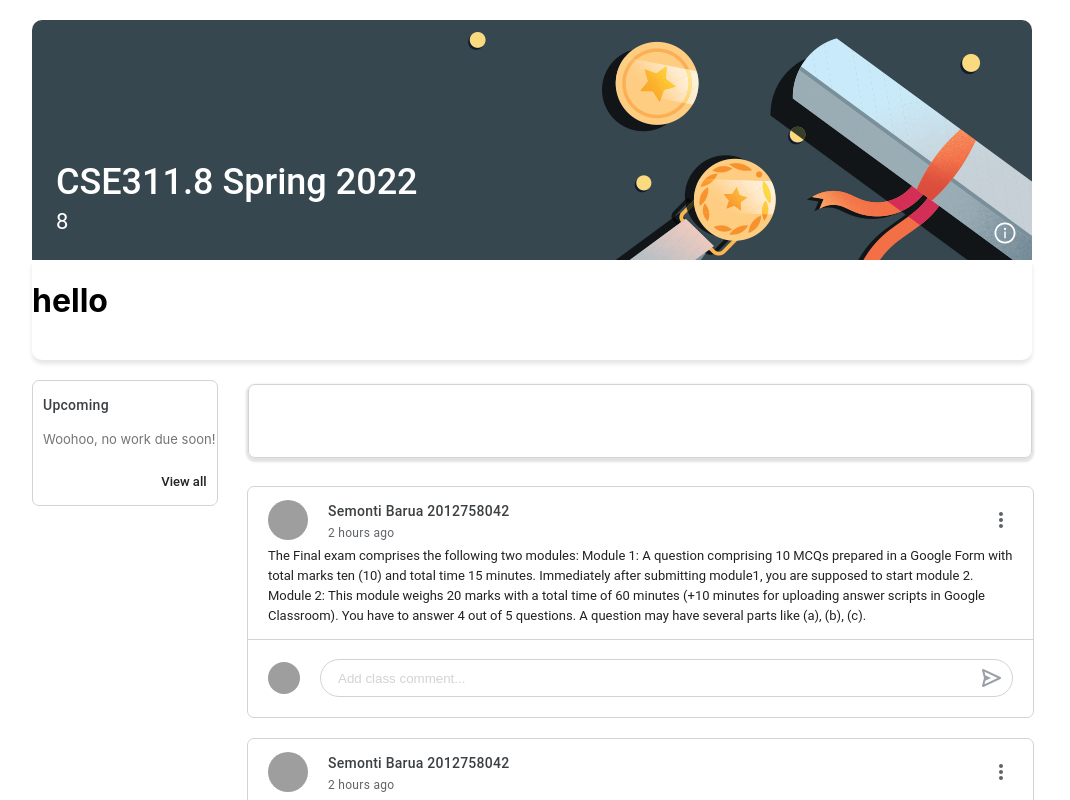
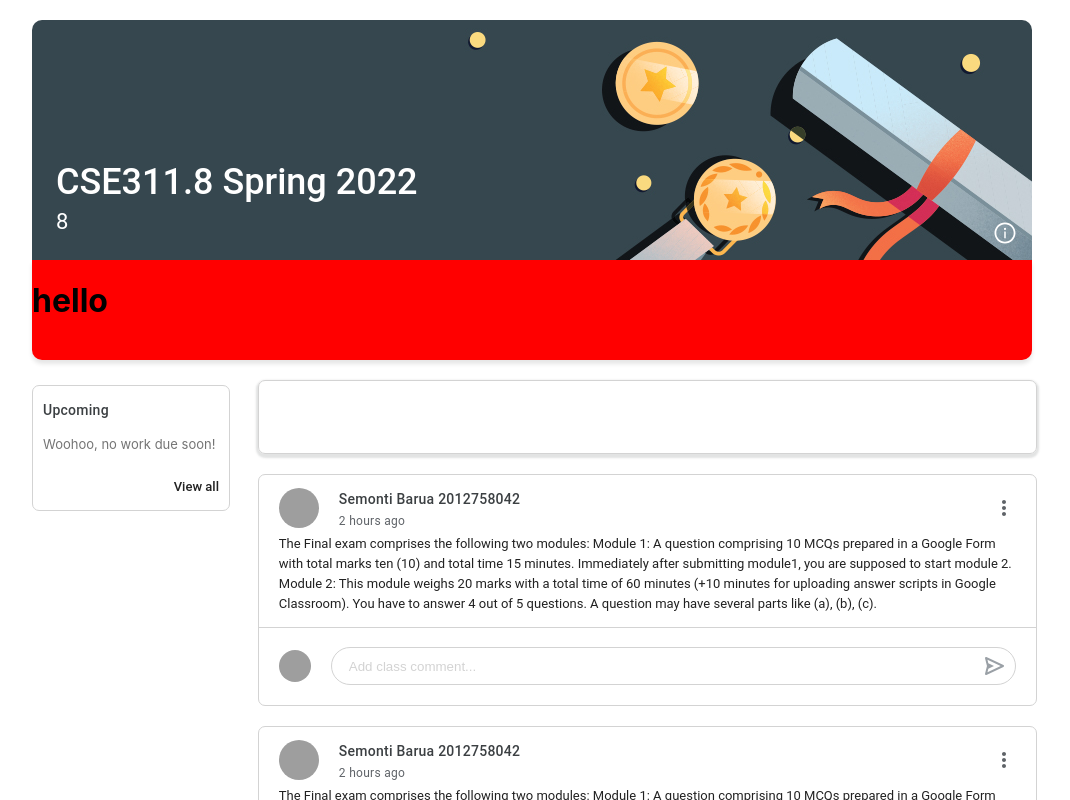
Before and after one commit to SAYEM5522/Google-ClassRoom-clone, a Next.js app in the folder apps/web/: page /Course/ClassFeed in a window 1280 px wide. Both pictures are taken after a click on the icon 1113 px from the left and 233 px from the top of the page. Shown: the top 800 px of the page, without its empty margins (108-1178 px from the left). Built offline with nearby package versions, Linux system fonts and the light colour scheme; grey boxes are pictures that could not be loaded.

Commit message:
Reaspnsive Design Update

```diff
--- a/apps/web/pages/Course/Announc.tsx
+++ b/apps/web/pages/Course/Announc.tsx
@@ -1,8 +1,12 @@
+import { motion } from 'framer-motion';
 import React from 'react';
 import styles from "../css/Course/Announce.module.css"
+import {useWindowSize} from "../useWindowSizw";
 const Announc = () => {
-  return <div className={styles.announce}>
-  </div>;
+  const {width, height} = useWindowSize();
+
+  return <motion.div className={styles.announce} animate={{marginLeft:(width<900)?"-5%":"21.8%",width:(width<900)?"105%":"78.5%"}}>
+  </motion.div>;
 };
 
 export default Announc;
--- a/apps/web/pages/Course/ClassDetailBottom.tsx
+++ b/apps/web/pages/Course/ClassDetailBottom.tsx
@@ -1,10 +1,15 @@
+import { motion } from 'framer-motion'
 import React from 'react'
 import styles from "../css/Course/ClassDetailBottom.module.css"
+import {useWindowSize} from "../useWindowSizw";
+
 const ClassDetailBottom = () => {
+  const {width, height} = useWindowSize();
+
   return (
-    <div className={styles.classDetailBottom}>
+    <motion.div className={styles.classDetailBottom}>
         <h1>hello</h1>
-    </div>
+    </motion.div>
   )
 }
 
--- a/apps/web/pages/Course/ClassDetails.tsx
+++ b/apps/web/pages/Course/ClassDetails.tsx
@@ -3,7 +3,10 @@ import styles from "../css/Course/ClassDetails.module.css"
 import {AiOutlineInfoCircle} from 'react-icons/ai'
 import ClassDetailBottom from './ClassDetailBottom';
 import { animate, motion } from 'framer-motion';
+import {useWindowSize} from "../useWindowSizw";
+
 const ClassDetails = () => {
+  const {width, height} = useWindowSize();
   const [openBottom, setOpenBottom] = React.useState(false);
   const onClick=useCallback(()=>{
             setOpenBottom(!openBottom)
@@ -11,12 +14,12 @@ const ClassDetails = () => {
 
   },[openBottom])
   const variants = {
-    open: { height: "340px",borderLeftBottomRadius:"0px",borderRightBottomRadius:"0px"},
+    open: { height: "340px",},
     closed: { height:"240px" },
   }
 
   return <motion.div className={styles.classdetails}  animate={openBottom ? "open" : "closed"}  variants={variants}>
-        <motion.div className={styles.classdetails__name} animate={{borderBottomLeftRadius:openBottom?"0px":"10px",borderBottomRightRadius:openBottom?"0px":"10px"}}  >
+        <motion.div className={styles.classdetails__name} animate={{borderBottomLeftRadius:openBottom?"0px":"10px",borderBottomRightRadius:openBottom?"0px":"10px",height:(width<630)?"180px":"240px"}}  >
           <div className={styles.classdetails__info}>
           <h1>CSE311.8 Spring 2022</h1>
           <h4>8</h4>
--- a/apps/web/pages/Course/ClassFeed.tsx
+++ b/apps/web/pages/Course/ClassFeed.tsx
@@ -1,4 +1,4 @@
-import React from 'react';
+import React, { useEffect, useState } from 'react';
 import styles from "../css/Course/ClassFeed.module.css"
 import Announc from './Announc';
 import ClassDetails from './ClassDetails';
@@ -9,6 +9,10 @@ import { motion } from 'framer-motion';
 
 const ClassFeed = () => {
   const {width, height} = useWindowSize();
+  const [show,setShow]=useState(true);
+  useEffect(()=>{
+    (width<900)?setShow(false):setShow(true);
+  },[width])
 
 
   return <motion.div className={styles.classfeed} animate={{
@@ -17,14 +21,22 @@ const ClassFeed = () => {
     width:(width<1045)?"calc(100% - 3.2rem)":"1000px",
   }}>
             <ClassDetails/>
-            <div className={styles.classfeed__middle}>
-              <Upcaming/>
-              <Announc/>
+            <div style={{position:"relative"}}>
+              <div style={{position:'absolute',top:"45px"}} >
+              {
+                show?<Upcaming/>:null
+              }
+              </div>
 
-            </div>
+                  <motion.div style={{position:"absolute",top:"40px",}} animate={{marginLeft:width<970?("5%"):"1%",}} >
+                  <Announc/>
                    <Feed/>
                    <Feed/>
                    <Feed/>
+                  </motion.div>
+            </div>
+
+
 
   </motion.div>;
 };
--- a/apps/web/pages/Course/Feed.tsx
+++ b/apps/web/pages/Course/Feed.tsx
@@ -1,10 +1,15 @@
+import { motion } from 'framer-motion';
 import React from 'react';
 import styles from "../css/Course/Feed.module.css"
 import FeedBottom from './FeedBottom';
 import FeedMiddle from './FeedMiddle';
 import FeedTop from './FeedTop';
+import {useWindowSize} from "../useWindowSizw";
+
 const Feed = () => {
-  return <div className={styles.feed}>
+  const {width, height} = useWindowSize();
+
+  return <motion.div className={styles.feed} animate={{marginLeft:(width<900)?"-5%":"21.8%",width:(width<900)?"105%":"78.5%"}} >
     <div className={styles.feed__top}>
             <FeedTop/>
     </div>
@@ -14,7 +19,7 @@ const Feed = () => {
     <div className={styles.feed__bottom}>
             <FeedBottom/>
     </div>
-  </div>;
+  </motion.div>;
 };
 
 export default Feed;
--- a/apps/web/pages/css/Course/Announce.module.css
+++ b/apps/web/pages/css/Course/Announce.module.css
@@ -2,10 +2,12 @@
   flex: 0.81;
   height: 72px;
   border: 1px solid lightgray;
-  margin-left: 30px;
   border-radius: 7px;
   box-shadow: 0 2px 2px 2px rgb(60 64 67 / 15%) ;
-  margin-top: -45px;
+  /* margin-top: -125px; */
+  width:78.5%;
+  margin-left: 21.5%;
+  margin-bottom: 40px;
 
 
 }
--- a/apps/web/pages/css/Course/ClassDetailBottom.module.css
+++ b/apps/web/pages/css/Course/ClassDetailBottom.module.css
@@ -1,7 +1,7 @@
 .classDetailBottom{
   width: 100%;
   height: 100px;
-  background-color: #fff;
+  background-color: red;
   position: absolute;
   left: 0px;
   right: 0px;
--- a/apps/web/pages/css/Course/Upcomming.module.css
+++ b/apps/web/pages/css/Course/Upcomming.module.css
@@ -1,10 +1,12 @@
 .upcoming{
-  /* width: 196px; */
+  width: 196px;
   height: 124px;
   border: 1px solid lightgray ;
   border-radius: 7px;
   flex: 0.19;
   position: relative;
+  background-color: #fff;
+  /* margin-top: 50px; */
 }
 .upcoming__list{
   position: absolute;
```
